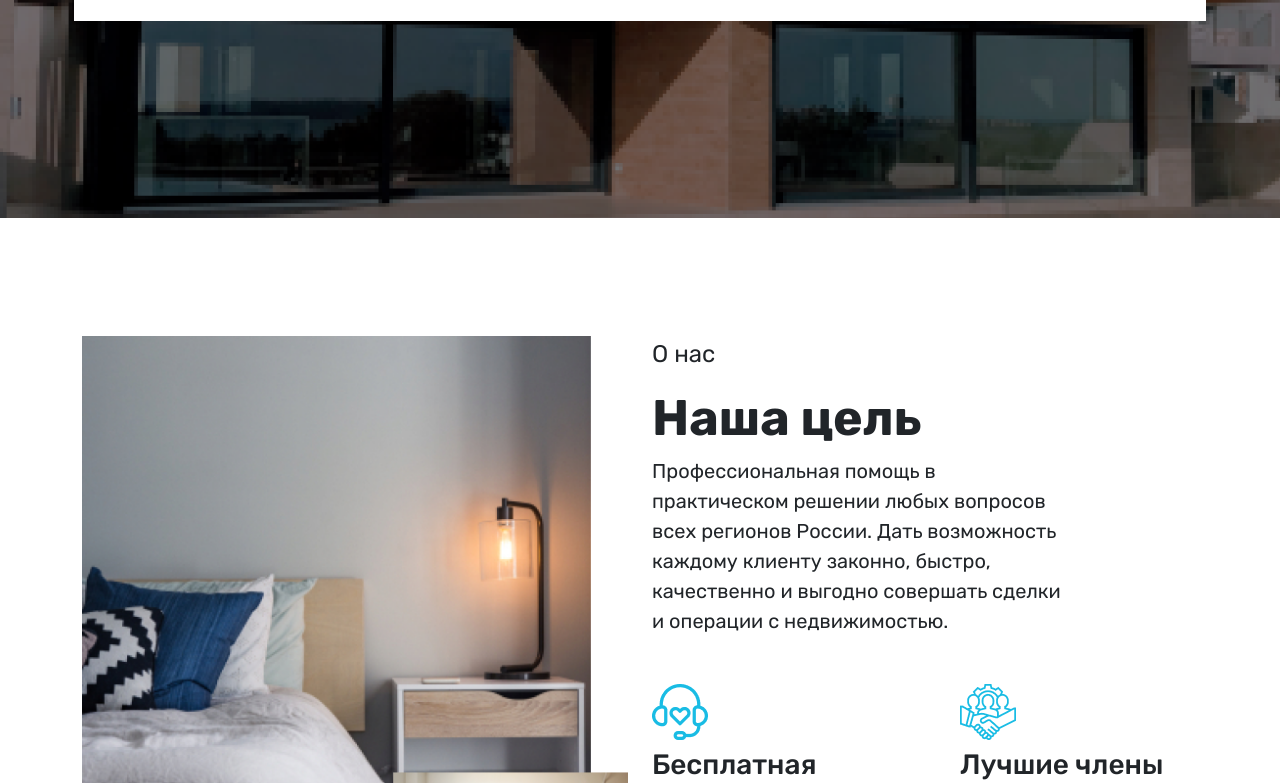
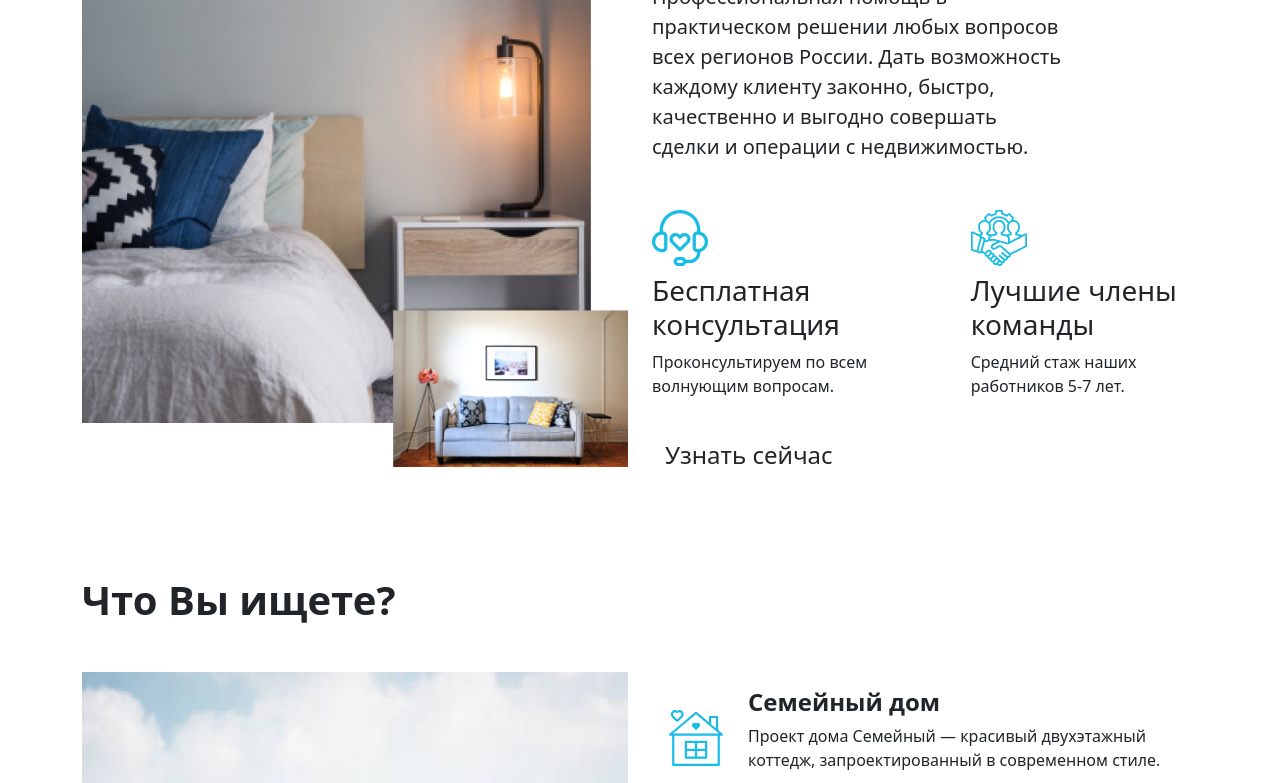
Before and after one commit to Egorik-IT/Agenstvo, a plain HTML site: page glavnaiya.html in a window 1280 px wide. Shown: the part 630-1413 px from the top of the page. Drawn offline with nearby package versions, Linux system fonts and the light colour scheme; files whose address does not match are found by name.

Commit message:
Update glavnaiya.html

```diff
--- a/glavnaiya.html
+++ b/glavnaiya.html
@@ -8,7 +8,7 @@
   <!-- CSS only -->
   <link href="https://cdn.jsdelivr.net/npm/bootstrap@5.2.2/dist/css/bootstrap.min.css" rel="stylesheet"
     integrity="sha384-Zenh87qX5JnK2Jl0vWa8Ck2rdkQ2Bzep5IDxbcnCeuOxjzrPF/et3URy9Bv1WTRi" crossorigin="anonymous">
-  <link rel="stylesheet" href="css/glavnaiya.css">
+  <link rel="stylesheet" href="css/style.css">
   <title>Агенство недвижимости</title>
 </head>
 
```
